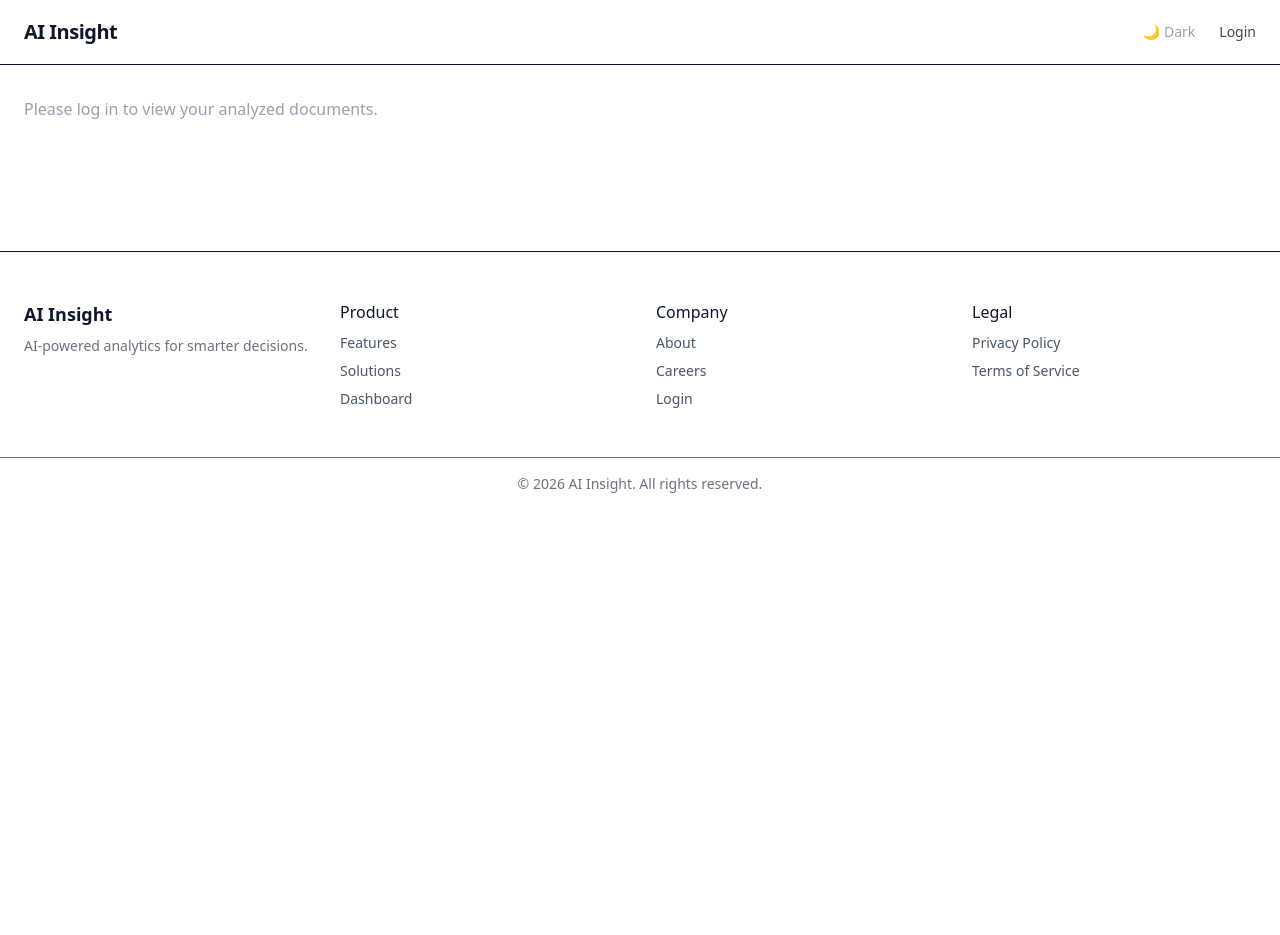
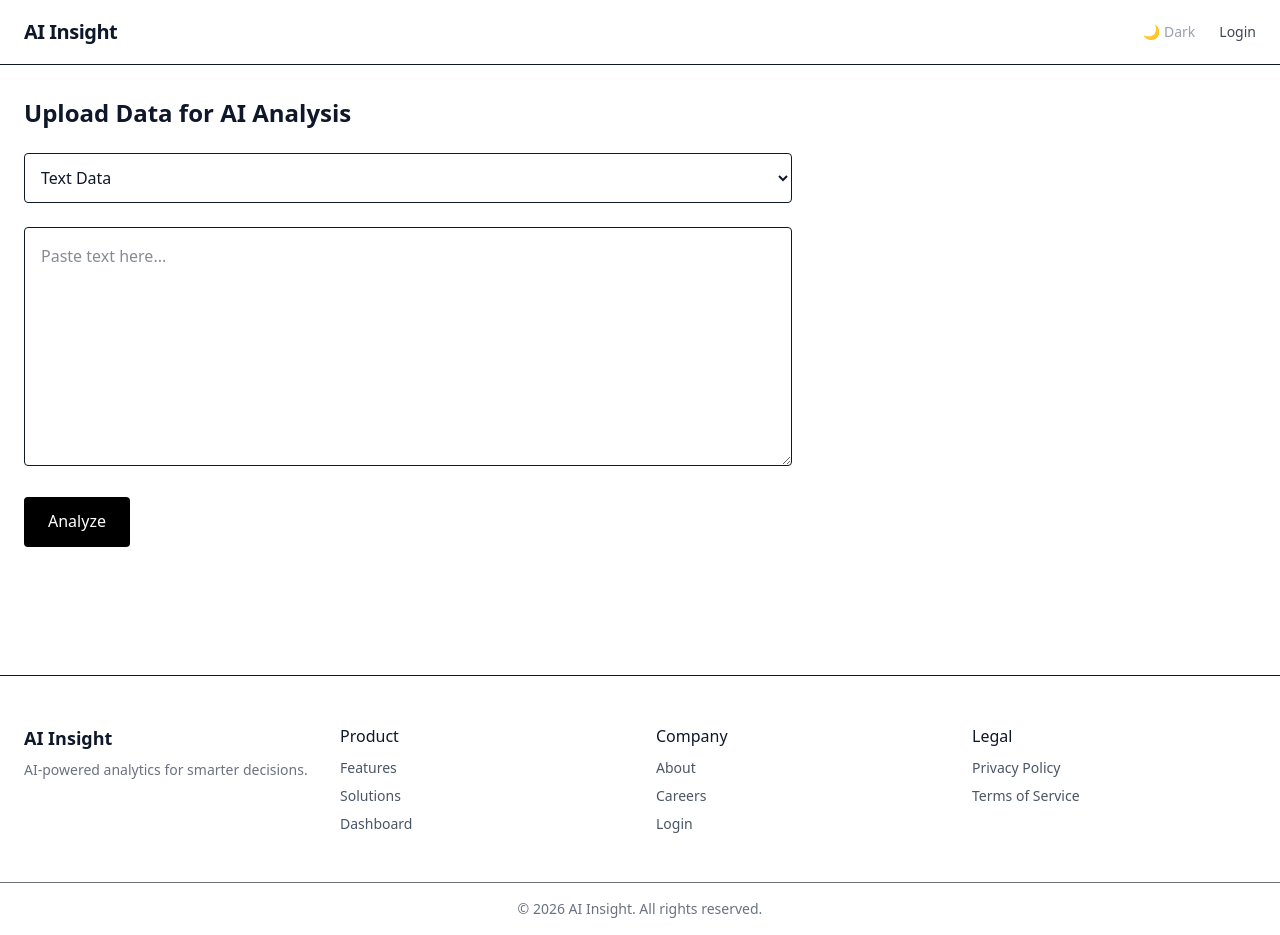
Before and after one commit to wispas/ai-powered-dashboard, a Next.js app: page /upload in a window 1280 px wide. Before the commit the page ends 800 px from the top, so only its background shows below. Built offline with nearby package versions, Linux system fonts and the light colour scheme; no server answers.

Commit message:
added options csv time series and installed papaparse

```diff
--- a/app/upload/page.tsx
+++ b/app/upload/page.tsx
@@ -1,17 +1,102 @@
-import { getServerSession } from "next-auth";
-import { authOptions } from "@/app/api/auth/[...nextauth]/route";
-import UploadClient from "./UploadClient";
+"use client";
 
-export default async function UploadPage() {
-  const session = await getServerSession(authOptions);
+import { useState } from "react";
 
-  if (!session?.user?.id) {
-    return (
-      <p className="text-gray-400">
-        Please log in to view your analyzed documents.
-      </p>
-    );
+export default function UploadPage() {
+  const [dataType, setDataType] = useState("text");
+  const [text, setText] = useState("");
+  const [file, setFile] = useState<File | null>(null);
+  const [loading, setLoading] = useState(false);
+
+  async function handleSubmit() {
+    setLoading(true);
+
+    const formData = new FormData();
+    formData.append("dataType", dataType);
+
+    if (dataType === "text") {
+      formData.append("text", text);
+    } else {
+      if (!file) {
+        alert("Please upload a CSV file");
+        setLoading(false);
+        return;
+      }
+      formData.append("file", file);
+    }
+
+    const res = await fetch("/api/analyze", {
+      method: "POST",
+      body: formData,
+    });
+
+    if (!res.ok) {
+      alert("Error analyzing data");
+    }
+
+    setLoading(false);
   }
 
-  return <UploadClient />;
+  return (
+    <div className="max-w-3xl space-y-6">
+      <h2 className="text-2xl font-bold">Upload Data for AI Analysis</h2>
+
+      {/* Data Type Selection */}
+      <select
+        value={dataType}
+        onChange={(e) => setDataType(e.target.value)}
+        className="border p-3 rounded w-full"
+      >
+        <option value="text">Text Data</option>
+        <option value="csv">CSV Data</option>
+        <option value="timeseries">Time Series (CSV)</option>
+      </select>
+
+      {/* Text Input */}
+      {dataType === "text" && (
+        <textarea
+          className="w-full border p-4 rounded"
+          rows={8}
+          placeholder="Paste text here..."
+          value={text}
+          onChange={(e) => setText(e.target.value)}
+        />
+      )}
+
+      {/* CSV Upload */}
+      {dataType !== "text" && (
+        <input
+          type="file"
+          accept=".csv"
+          onChange={(e) => setFile(e.target.files?.[0] || null)}
+        />
+      )}
+
+      <button
+        onClick={handleSubmit}
+        disabled={loading}
+        className="bg-black text-white px-6 py-3 rounded"
+      >
+        {loading ? "Analyzing..." : "Analyze"}
+      </button>
+    </div>
+  );
 }
+
+// import { getServerSession } from "next-auth";
+// import { authOptions } from "@/app/api/auth/[...nextauth]/route";
+// import UploadClient from "./UploadClient";
+
+// export default async function UploadPage() {
+//   const session = await getServerSession(authOptions);
+
+//   if (!session?.user?.id) {
+//     return (
+//       <p className="text-gray-400">
+//         Please log in to view your analyzed documents.
+//       </p>
+//     );
+//   }
+
+//   return <UploadClient />;
+// }
--- a/package.json
+++ b/package.json
@@ -17,6 +17,7 @@
     "lucide-react": "^0.562.0",
     "next": "16.1.4",
     "next-auth": "^4.24.13",
+    "papaparse": "^5.5.3",
     "react": "19.2.3",
     "react-dom": "19.2.3",
     "react-leaflet": "^5.0.0",
```
Also changed, not shown: 1 other file (tests, documents, lock files or other folders).
